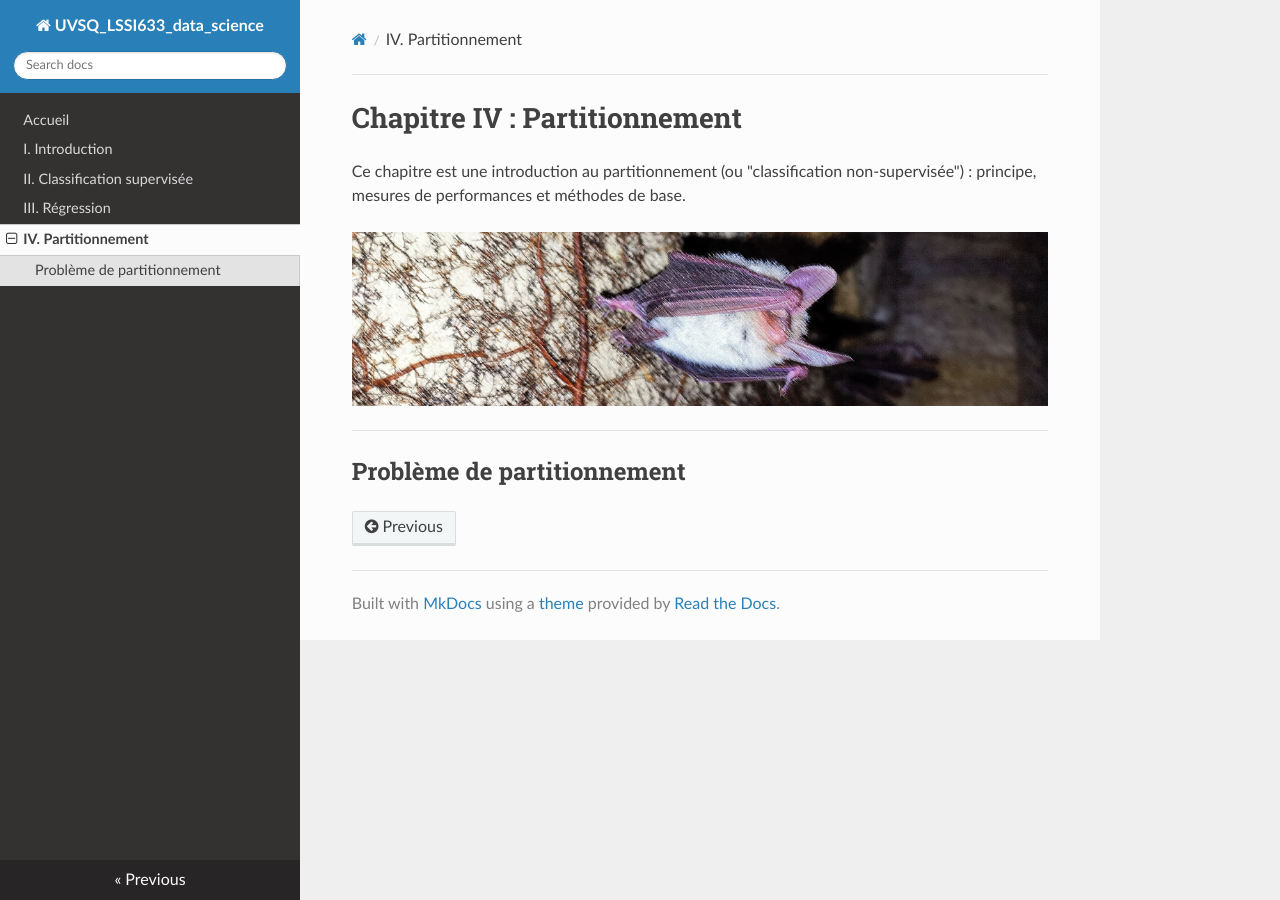
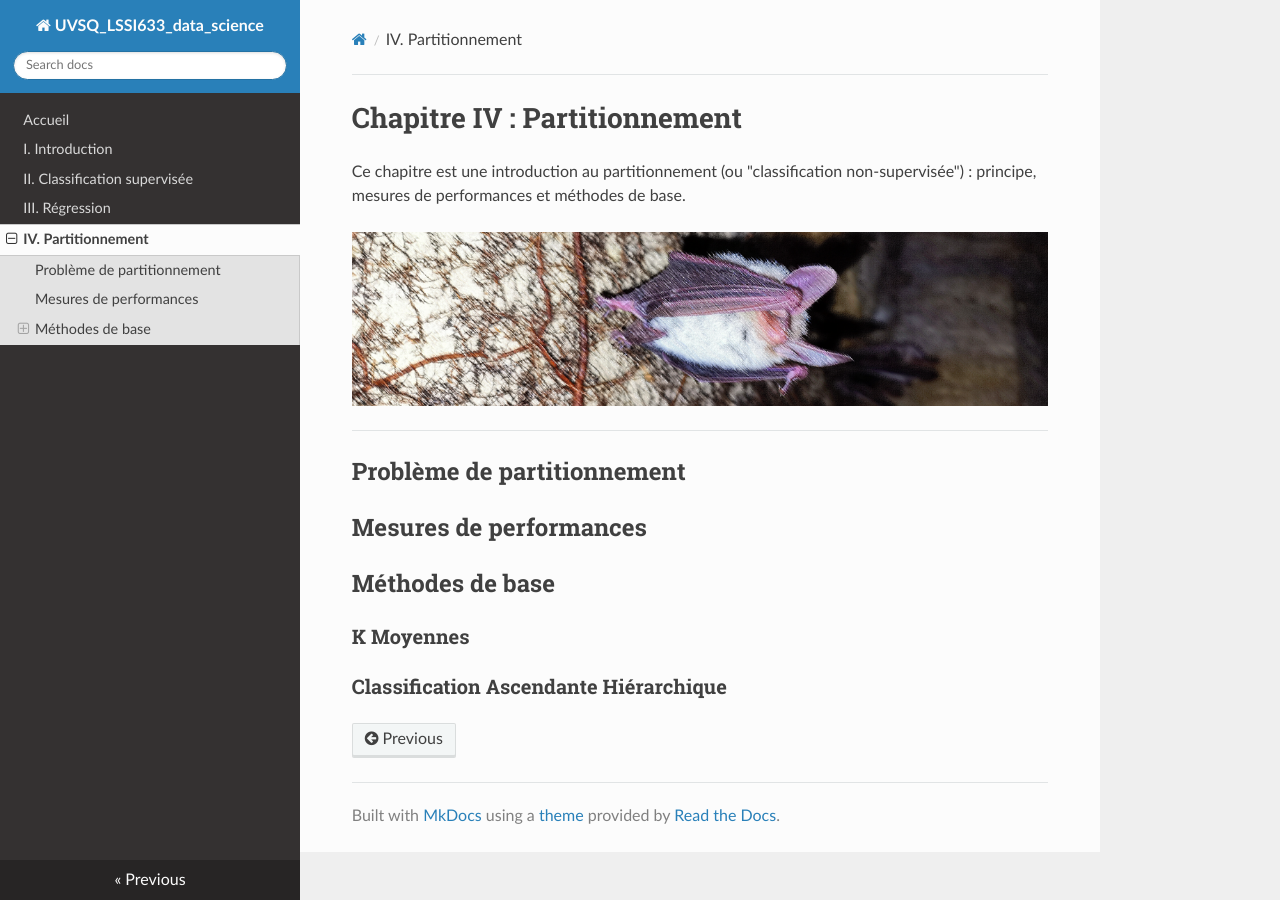
Before and after one commit to NicOudart/UVSQ_LSSI633_data_science, an MkDocs documentation site: the page built from docs/Chap4_Partitionnement.md, in a window 1280 px wide. Built offline with MkDocs 1.6.1, drawn with Linux system fonts in a browser that asks for light colours; nearby versions of some CDN libraries.

Commit message:
-Progress on Chapter 4.

```diff
--- a/docs/Chap4_Partitionnement.md
+++ b/docs/Chap4_Partitionnement.md
@@ -7,3 +7,11 @@ Ce chapitre est une introduction au partitionnement (ou "classification non-supe
 ---
 
 ## Problème de partitionnement
+
+## Mesures de performances
+
+## Méthodes de base
+
+### K Moyennes
+
+### Classification Ascendante Hiérarchique
```
